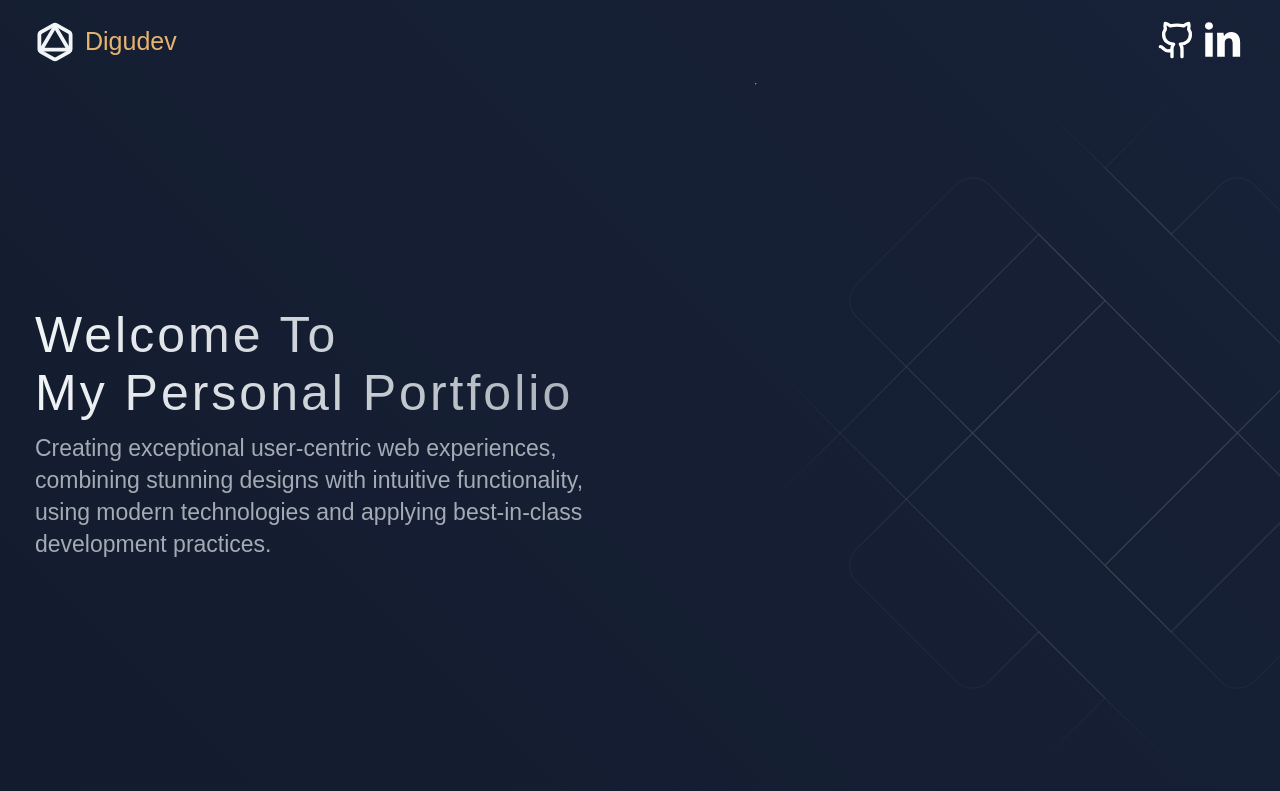
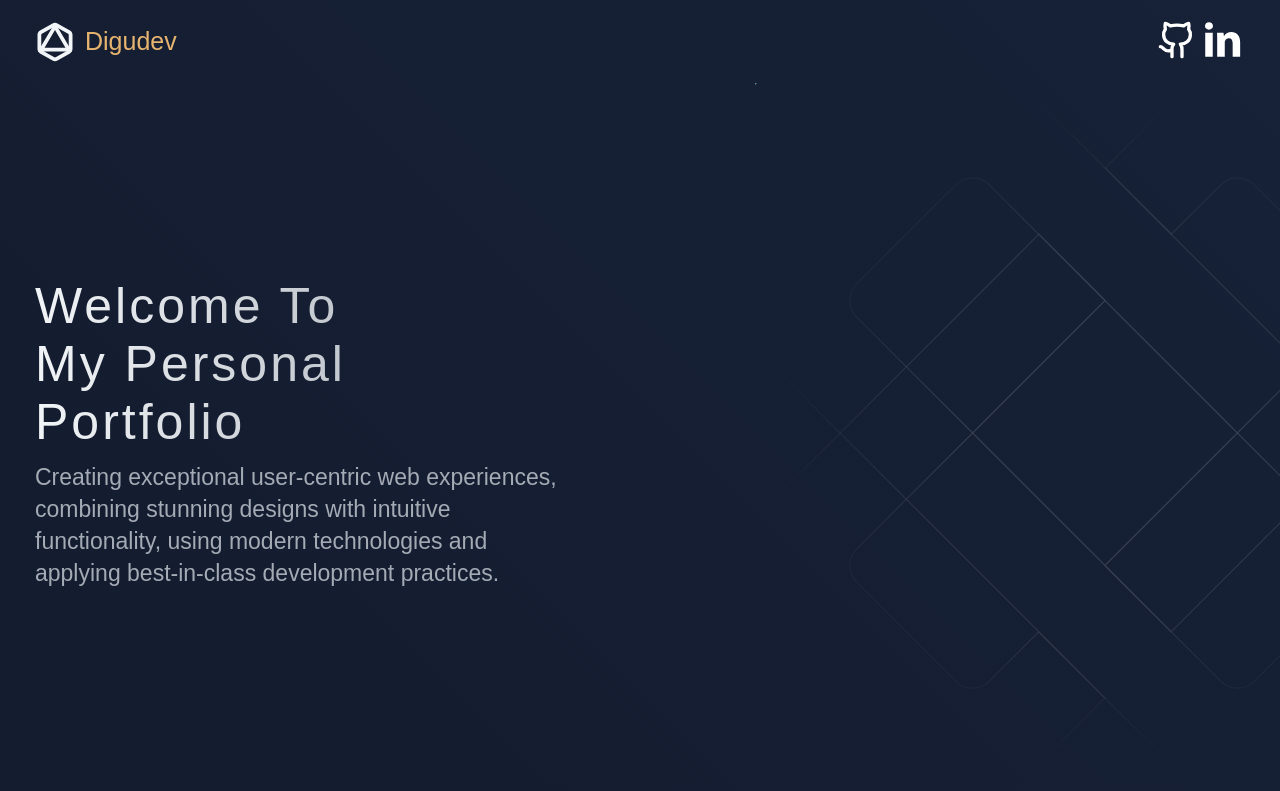
Before and after one commit to DiegoEDG/portfolio, a Next.js app: page / in a window 1280 px wide. Shown: the top 791 px of the page. Built offline with nearby package versions, Linux system fonts and the light colour scheme; a web font is replaced by a local one.

Commit message:
STYLES: Small Updates

```diff
--- a/src/components/Experience.module.css
+++ b/src/components/Experience.module.css
@@ -20,7 +20,7 @@
 	display: flex;
 	flex-direction: row;
 	justify-content: space-between;
-	margin-bottom: 30px;
+	margin-bottom: 50px;
 	animation: fadeIn 0.6s ease-in both;
 }
 .card {
--- a/src/components/Hero.module.css
+++ b/src/components/Hero.module.css
@@ -15,7 +15,7 @@
 	padding: 20px;
 }
 .title {
-	max-width: 600px;
+	max-width: 500px;
 	font-size: 50px;
 	font-weight: 400;
 	letter-spacing: 3px;
@@ -34,6 +34,7 @@
 	max-width: 550px;
 	line-height: 1.4;
 	animation: fadeIn 0.5s ease-in both;
+	text-wrap: balance;
 }
 
 @keyframes fadeIn {
--- a/src/components/ProjectCard.module.css
+++ b/src/components/ProjectCard.module.css
@@ -18,7 +18,7 @@
 	width: 100%;
 	height: 100%;
 	border-radius: 10px;
-	background: linear-gradient(180deg, rgba(0, 0, 0, 0.1) 0%, rgba(0, 0, 0, 0.85) 100%);
+	background: linear-gradient(180deg, rgba(0, 0, 0, 0.2) 0%, rgba(0, 0, 0, 0.9) 100%);
 	opacity: 0;
 	transition: 200ms ease-in-out;
 	overflow: hidden;
```
